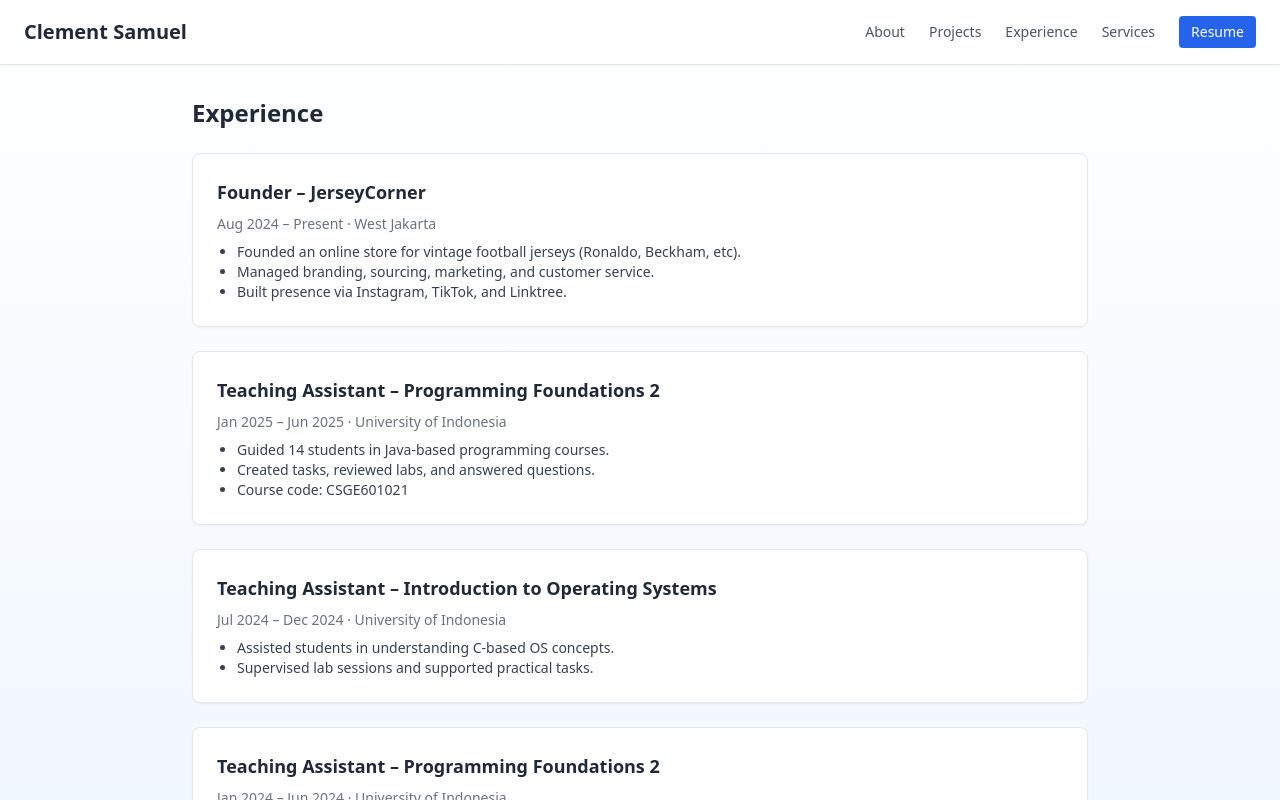
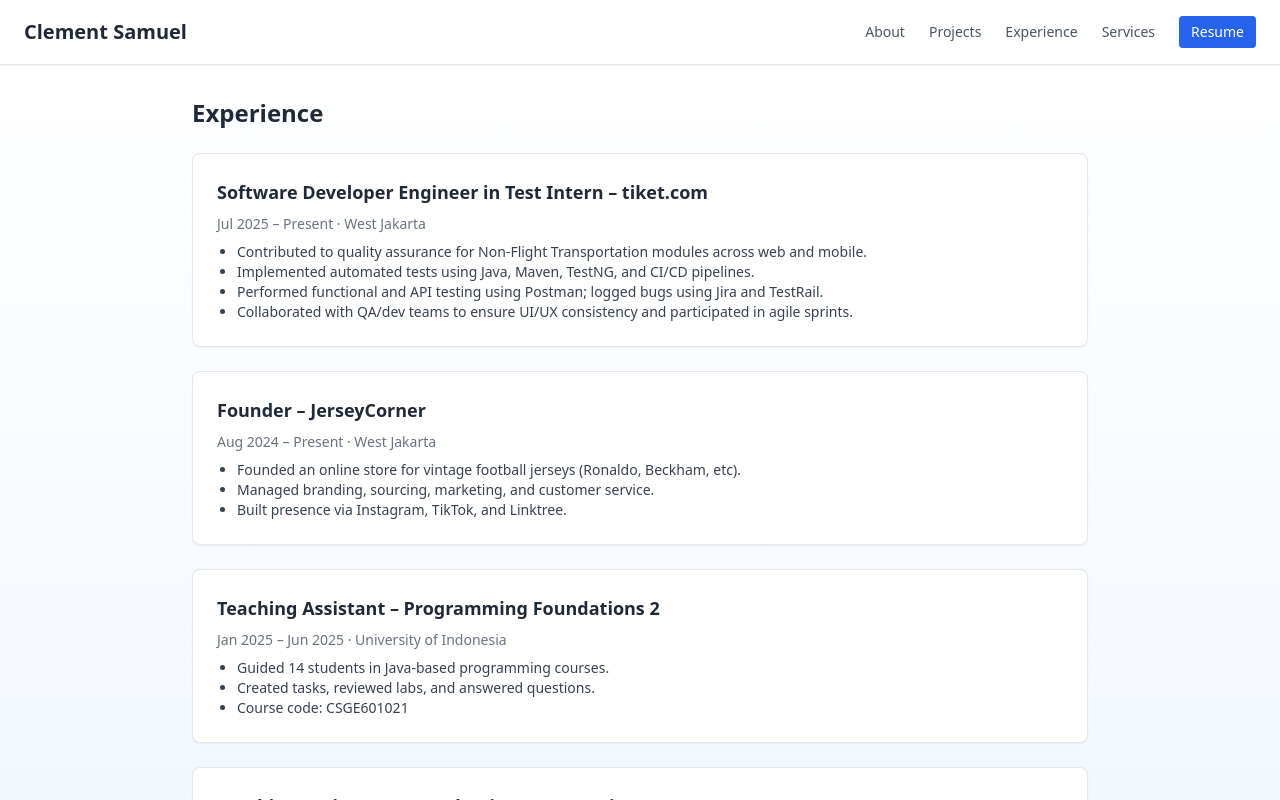
Before and after one commit to Haramchu/Portfolio, a React (Create React App) app: page /experience in a window 1280 px wide. Shown: the top 800 px of the page. Built offline with nearby package versions, Linux system fonts and the light colour scheme.

Commit message:
feat: Update after getting internship at tiket

```diff
--- a/src/pages/Experience.js
+++ b/src/pages/Experience.js
@@ -9,6 +9,18 @@ export default function Experience() {
       className="space-y-6"
     >
       <h2 className="text-2xl font-semibold mb-4">Experience</h2>
+
+      {/* tiket.com SDET Internship */}
+      <div className="border p-6 rounded-lg shadow-sm space-y-2 bg-white">
+        <h3 className="text-lg font-semibold">Software Developer Engineer in Test Intern – tiket.com</h3>
+        <p className="text-sm text-gray-500">Jul 2025 – Present · West Jakarta</p>
+        <ul className="list-disc ml-5 text-gray-700 text-sm">
+          <li>Contributed to quality assurance for Non-Flight Transportation modules across web and mobile.</li>
+          <li>Implemented automated tests using Java, Maven, TestNG, and CI/CD pipelines.</li>
+          <li>Performed functional and API testing using Postman; logged bugs using Jira and TestRail.</li>
+          <li>Collaborated with QA/dev teams to ensure UI/UX consistency and participated in agile sprints.</li>
+        </ul>
+      </div>
 
       {/* JerseyCorner */}
       <div className="border p-6 rounded-lg shadow-sm space-y-2 bg-white">
--- a/src/pages/Home.js
+++ b/src/pages/Home.js
@@ -31,7 +31,7 @@ export default function Home() {
         {/* Social Icons */}
         <div className="flex flex-wrap items-center gap-4 mt-4 text-gray-600 text-2xl">
           <a
-            href="https://github.com/YOUR_USERNAME"
+            href="https://github.com/haramchu"
             target="_blank"
             rel="noopener noreferrer"
             className="hover:text-gray-900 transition"
--- a/src/pages/Projects.js
+++ b/src/pages/Projects.js
@@ -76,6 +76,16 @@ export default function Projects() {
           </div>
         </div>
 
+        {/* ApapMedika */}
+        <div className="border p-6 rounded-lg bg-white shadow hover:shadow-md transition space-y-3">
+          <h3 className="text-xl font-semibold">ApapMedika – Hospital Information System</h3>
+          <p className="text-gray-700">
+            Built a microservice-based hospital information system for managing appointments, billing, inpatient reservations, pharmacy, and insurance claims. Developed as a team project with full API documentation, front-end (web & mobile), and CI/CD integration.
+          </p>
+          <p className="text-sm text-gray-500">Tech: Spring Boot, React, Flutter, PostgreSQL, Docker</p>
+          <p className="text-xs text-red-500 italic">Site offline – hosting expired</p>
+        </div>
+
         {/* RavenReads */}
         <div className="border p-6 rounded-lg bg-white shadow hover:shadow-md transition space-y-3">
           <h3 className="text-xl font-semibold">RavenReads</h3>
```
Also changed, not shown: 1 other file (tests, documents, lock files or other folders).
